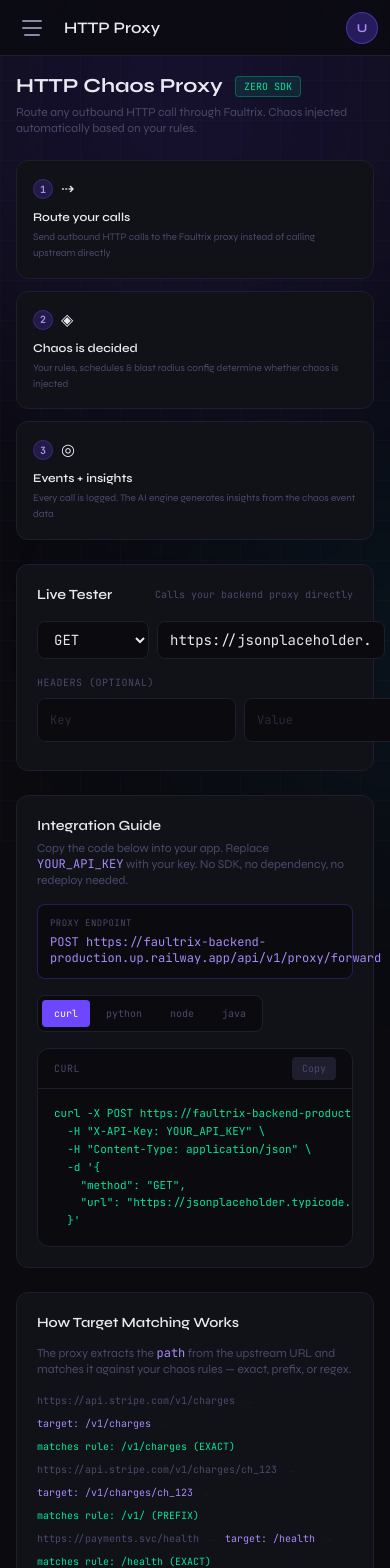
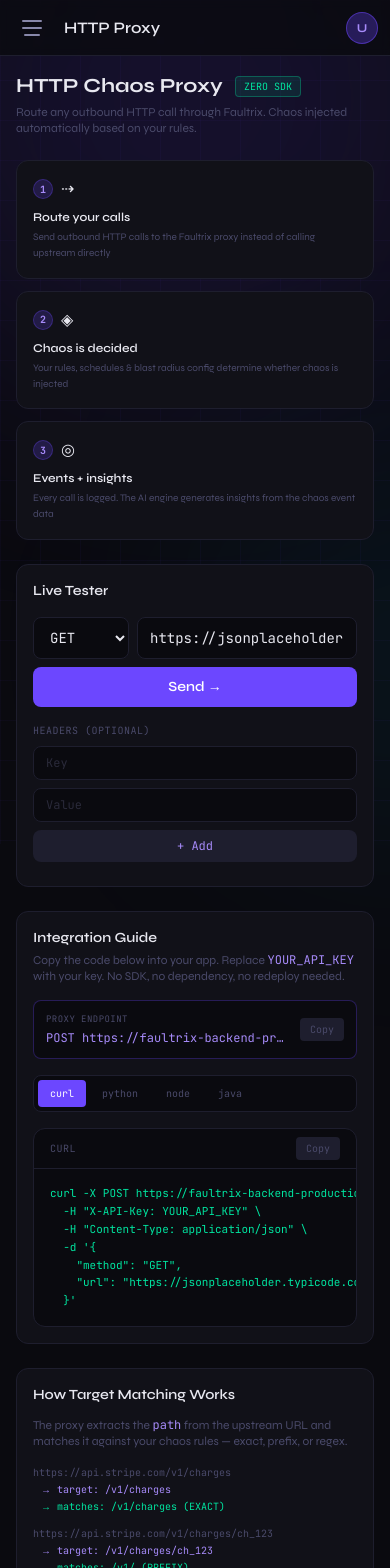
Before and after one commit to adit088/faultrix-frontend, a Next.js app: page /proxy in a window 390 px wide. Shown: the top 1568 px of the page. Built offline with nearby package versions, Linux system fonts and the light colour scheme.

Commit message:
fix: mobile responsive layout for proxy page

```diff
--- a/src/app/proxy/page.tsx
+++ b/src/app/proxy/page.tsx
@@ -11,22 +11,20 @@ const BACKEND_URL = "https://faultrix-backend-production.up.railway.app/api/v1"
 const HTTP_METHODS = ["GET", "POST", "PUT", "PATCH", "DELETE"]
 
 const CHAOS_TYPE_COLORS: Record<ProxyChaosType, string> = {
-  // Original types
-  LATENCY:        "text-[#f59e0b]",
-  ERROR_4XX:      "text-[#ff3b5c]",
-  ERROR_5XX:      "text-[#ff3b5c]",
-  TIMEOUT:        "text-[#ff3b5c]",
-  EXCEPTION:      "text-[#ff3b5c]",
-  NONE:           "text-[#00e5a0]",
-  // New types
-  PACKET_LOSS:    "text-[#ff3b5c]",
-  DNS_FAILURE:    "text-[#ff3b5c]",
-  BANDWIDTH_LIMIT:"text-[#f59e0b]",
-  CORRUPT_BODY:   "text-[#a78bfa]",
-  HEADER_INJECT:  "text-[#a78bfa]",
-  CPU_SPIKE:      "text-[#f59e0b]",
-  MEMORY_PRESSURE:"text-[#f59e0b]",
-  BLACKHOLE:      "text-[#ff3b5c]",
+  LATENCY:          "text-[#f59e0b]",
+  ERROR_4XX:        "text-[#ff3b5c]",
+  ERROR_5XX:        "text-[#ff3b5c]",
+  TIMEOUT:          "text-[#ff3b5c]",
+  EXCEPTION:        "text-[#ff3b5c]",
+  NONE:             "text-[#00e5a0]",
+  PACKET_LOSS:      "text-[#ff3b5c]",
+  DNS_FAILURE:      "text-[#ff3b5c]",
+  BANDWIDTH_LIMIT:  "text-[#f59e0b]",
+  CORRUPT_BODY:     "text-[#ff3b5c]",
+  HEADER_INJECT:    "text-[#a78bfa]",
+  CPU_SPIKE:        "text-[#f59e0b]",
+  MEMORY_PRESSURE:  "text-[#f59e0b]",
+  BLACKHOLE:        "text-[#ff3b5c]",
 }
 
 const CODE_EXAMPLES = {
@@ -227,18 +225,20 @@ export default function ProxyPage() {
       </div>
 
       {/* ── Live Tester ── */}
-      <div className="bg-[#111118] border border-[#1e1e2e] rounded-xl p-5 space-y-4">
+      <div className="bg-[#111118] border border-[#1e1e2e] rounded-xl p-4 sm:p-5 space-y-4">
         <div className="flex items-center justify-between">
           <p className="text-sm font-semibold text-[#e8e8f0]">Live Tester</p>
-          <span className="text-[10px] font-mono text-[#4a4a6a]">Calls your backend proxy directly</span>
+          <span className="text-[10px] font-mono text-[#4a4a6a] hidden sm:block">Calls your backend proxy directly</span>
         </div>
 
-        {/* Method + URL */}
+        {/* Method row — stacked on mobile, inline on sm+ */}
+        <div className="flex flex-col gap-2">
+          {/* Method + URL on same row, but URL takes full width below on mobile */}
           <div className="flex gap-2">
             <select
               value={method}
               onChange={e => setMethod(e.target.value)}
-            className="bg-[#0a0a0f] border border-[#1e1e2e] rounded-lg px-3 py-2 text-sm text-[#e8e8f0] font-mono focus:outline-none focus:border-[#6c47ff] w-28 flex-shrink-0"
+              className="bg-[#0a0a0f] border border-[#1e1e2e] rounded-lg px-3 py-2.5 text-sm text-[#e8e8f0] font-mono focus:outline-none focus:border-[#6c47ff] w-24 flex-shrink-0"
             >
               {HTTP_METHODS.map(m => <option key={m}>{m}</option>)}
             </select>
@@ -248,13 +248,15 @@ export default function ProxyPage() {
               onChange={e => setUrl(e.target.value)}
               placeholder="https://api.yourservice.com/endpoint"
               onKeyDown={e => e.key === "Enter" && runProxy()}
-            className="flex-1 bg-[#0a0a0f] border border-[#1e1e2e] rounded-lg px-3 py-2 text-sm text-[#e8e8f0] font-mono focus:outline-none focus:border-[#6c47ff] placeholder:text-[#2a2a3a]"
+              className="flex-1 min-w-0 bg-[#0a0a0f] border border-[#1e1e2e] rounded-lg px-3 py-2.5 text-sm text-[#e8e8f0] font-mono focus:outline-none focus:border-[#6c47ff] placeholder:text-[#2a2a3a]"
             />
+          </div>
+          {/* Send button — full width on mobile, auto on larger */}
           <button
             onClick={runProxy}
             disabled={loading || !url.trim()}
             className={cn(
-              "px-5 py-2 rounded-lg text-sm font-semibold transition-all whitespace-nowrap flex items-center gap-2 flex-shrink-0",
+              "w-full sm:w-auto sm:self-end px-5 py-2.5 rounded-lg text-sm font-semibold transition-all flex items-center justify-center gap-2",
               loading || !url.trim()
                 ? "bg-[#1e1e2e] text-[#4a4a6a] cursor-not-allowed"
                 : "bg-[#6c47ff] text-white hover:bg-[#7c57ff] active:scale-95"
@@ -270,33 +272,34 @@ export default function ProxyPage() {
         {/* Headers */}
         <div>
           <p className="text-[10px] font-mono text-[#4a4a6a] uppercase tracking-wider mb-2">Headers (optional)</p>
-          <div className="flex gap-2 mb-2">
+          {/* Key + Value stacked on mobile */}
+          <div className="flex flex-col sm:flex-row gap-2 mb-2">
             <input
               value={headerKey}
               onChange={e => setHeaderKey(e.target.value)}
               placeholder="Key"
-              className="flex-1 bg-[#0a0a0f] border border-[#1e1e2e] rounded-lg px-3 py-1.5 text-xs text-[#e8e8f0] font-mono focus:outline-none focus:border-[#6c47ff] placeholder:text-[#2a2a3a]"
+              className="flex-1 bg-[#0a0a0f] border border-[#1e1e2e] rounded-lg px-3 py-2 text-xs text-[#e8e8f0] font-mono focus:outline-none focus:border-[#6c47ff] placeholder:text-[#2a2a3a]"
             />
             <input
               value={headerVal}
               onChange={e => setHeaderVal(e.target.value)}
               placeholder="Value"
               onKeyDown={e => e.key === "Enter" && addHeader()}
-              className="flex-1 bg-[#0a0a0f] border border-[#1e1e2e] rounded-lg px-3 py-1.5 text-xs text-[#e8e8f0] font-mono focus:outline-none focus:border-[#6c47ff] placeholder:text-[#2a2a3a]"
+              className="flex-1 bg-[#0a0a0f] border border-[#1e1e2e] rounded-lg px-3 py-2 text-xs text-[#e8e8f0] font-mono focus:outline-none focus:border-[#6c47ff] placeholder:text-[#2a2a3a]"
             />
             <button
               onClick={addHeader}
-              className="px-3 py-1.5 rounded-lg bg-[#1e1e2e] text-[#a78bfa] text-xs font-mono hover:bg-[#2a2a3a] transition-colors"
+              className="w-full sm:w-auto px-4 py-2 rounded-lg bg-[#1e1e2e] text-[#a78bfa] text-xs font-mono hover:bg-[#2a2a3a] transition-colors"
             >
               + Add
             </button>
           </div>
           {Object.entries(headers).map(([k, v]) => (
             <div key={k} className="flex items-center gap-2 mb-1">
-              <span className="text-[10px] font-mono text-[#a78bfa] bg-[#6c47ff]/10 px-2 py-0.5 rounded border border-[#6c47ff]/20">
+              <span className="text-[10px] font-mono text-[#a78bfa] bg-[#6c47ff]/10 px-2 py-0.5 rounded border border-[#6c47ff]/20 truncate max-w-[80%]">
                 {k}: {v}
               </span>
-              <button onClick={() => removeHeader(k)} className="text-[#4a4a6a] hover:text-[#ff3b5c] text-xs transition-colors">✕</button>
+              <button onClick={() => removeHeader(k)} className="text-[#4a4a6a] hover:text-[#ff3b5c] text-xs transition-colors flex-shrink-0">✕</button>
             </div>
           ))}
         </div>
@@ -318,7 +321,7 @@ export default function ProxyPage() {
 
       {/* ── Error ── */}
       {error && (
-        <div className="bg-[#ff3b5c]/10 border border-[#ff3b5c]/30 rounded-xl p-4 text-sm text-[#ff3b5c] font-mono">
+        <div className="bg-[#ff3b5c]/10 border border-[#ff3b5c]/30 rounded-xl p-4 text-sm text-[#ff3b5c] font-mono break-words">
           ⚠ {error}
         </div>
       )}
@@ -326,11 +329,11 @@ export default function ProxyPage() {
       {/* ── Result ── */}
       {result && (
         <div className={cn(
-          "rounded-xl border p-5 space-y-4",
+          "rounded-xl border p-4 sm:p-5 space-y-4",
           result.chaosInjected ? "bg-[#111118] border-[#ff3b5c]/40" : "bg-[#111118] border-[#00e5a0]/40"
         )}>
           {/* Result header */}
-          <div className="flex items-center justify-between flex-wrap gap-3">
+          <div className="flex flex-col sm:flex-row sm:items-center sm:justify-between gap-2">
             <div className="flex items-center gap-3">
               <div className={cn(
                 "w-3 h-3 rounded-full flex-shrink-0",
@@ -340,26 +343,26 @@ export default function ProxyPage() {
                 "text-sm font-bold",
                 result.chaosInjected ? "text-[#ff3b5c]" : "text-[#00e5a0]"
               )}>
-                {result.chaosInjected ? `Chaos Injected — ${result.chaosType}` : "Clean Request — No Chaos"}
+                {result.chaosInjected ? `Chaos — ${result.chaosType}` : "Clean — No Chaos"}
               </span>
             </div>
-            <div className="flex items-center gap-2">
+            <div className="flex items-center gap-2 pl-6 sm:pl-0">
               <StatusBadge status={result.status} />
               {result.injectedDelayMs > 0 && (
-                <span className="text-xs font-mono text-[#f59e0b]">+{result.injectedDelayMs}ms latency</span>
+                <span className="text-xs font-mono text-[#f59e0b]">+{result.injectedDelayMs}ms</span>
               )}
             </div>
           </div>
 
-          {/* Metadata grid */}
-          <div className="grid grid-cols-2 sm:grid-cols-4 gap-3">
+          {/* Metadata grid — 2 cols on mobile, 4 on sm+ */}
+          <div className="grid grid-cols-2 sm:grid-cols-4 gap-2 sm:gap-3">
             <div className="bg-[#0a0a0f] rounded-lg p-3 border border-[#1e1e2e]">
-              <p className="text-[9px] font-mono text-[#4a4a6a] uppercase tracking-wider">Target Matched</p>
+              <p className="text-[9px] font-mono text-[#4a4a6a] uppercase tracking-wider">Target</p>
               <p className="text-xs font-mono text-[#a78bfa] mt-1 truncate">{result.target}</p>
             </div>
             <div className="bg-[#0a0a0f] rounded-lg p-3 border border-[#1e1e2e]">
               <p className="text-[9px] font-mono text-[#4a4a6a] uppercase tracking-wider">Chaos Type</p>
-              <p className={cn("text-xs font-mono font-bold mt-1", result.chaosType ? CHAOS_TYPE_COLORS[result.chaosType] : "text-[#00e5a0]")}>
+              <p className={cn("text-xs font-mono font-bold mt-1 truncate", result.chaosType ? CHAOS_TYPE_COLORS[result.chaosType] : "text-[#00e5a0]")}>
                 {result.chaosType ?? "NONE"}
               </p>
             </div>
@@ -368,7 +371,7 @@ export default function ProxyPage() {
               <p className="text-[9px] font-mono text-[#8888aa] mt-1 truncate">{result.requestId}</p>
             </div>
             <div className="bg-[#0a0a0f] rounded-lg p-3 border border-[#1e1e2e]">
-              <p className="text-[9px] font-mono text-[#4a4a6a] uppercase tracking-wider">Delay Injected</p>
+              <p className="text-[9px] font-mono text-[#4a4a6a] uppercase tracking-wider">Delay</p>
               <p className="text-xs font-mono font-bold text-[#f59e0b] mt-1">{result.injectedDelayMs}ms</p>
             </div>
           </div>
@@ -380,9 +383,9 @@ export default function ProxyPage() {
               {Object.entries(result.headers)
                 .filter(([k]) => k.startsWith("X-Faultrix"))
                 .map(([k, v]) => (
-                  <div key={k} className="flex items-center gap-2 text-[10px] font-mono mb-1">
-                    <span className="text-[#6c47ff]">{k}:</span>
-                    <span className="text-[#e8e8f0]">{v}</span>
+                  <div key={k} className="flex items-start gap-2 text-[10px] font-mono mb-1 flex-wrap">
+                    <span className="text-[#6c47ff] flex-shrink-0">{k}:</span>
+                    <span className="text-[#e8e8f0] break-all">{v}</span>
                   </div>
                 ))
               }
@@ -400,7 +403,7 @@ export default function ProxyPage() {
               </button>
               {showBody && (
                 <div className="bg-[#0a0a0f] rounded-lg p-3 border border-[#1e1e2e] overflow-x-auto">
-                  <pre className="text-[10px] font-mono text-[#8888aa] whitespace-pre-wrap leading-relaxed">
+                  <pre className="text-[10px] font-mono text-[#8888aa] whitespace-pre-wrap leading-relaxed break-words">
                     {(() => {
                       try { return JSON.stringify(JSON.parse(result.body!), null, 2) }
                       catch { return result.body }
@@ -414,7 +417,7 @@ export default function ProxyPage() {
       )}
 
       {/* ── Integration Guide ── */}
-      <div className="bg-[#111118] border border-[#1e1e2e] rounded-xl p-5 space-y-4">
+      <div className="bg-[#111118] border border-[#1e1e2e] rounded-xl p-4 sm:p-5 space-y-4">
         <div>
           <p className="text-sm font-semibold text-[#e8e8f0] mb-1">Integration Guide</p>
           <p className="text-xs text-[#4a4a6a]">
@@ -425,21 +428,22 @@ export default function ProxyPage() {
 
         {/* Proxy endpoint box */}
         <div className="bg-[#0a0a0f] rounded-lg p-3 border border-[#6c47ff]/30 flex items-center justify-between gap-3">
-          <div>
+          <div className="min-w-0">
             <p className="text-[9px] font-mono text-[#4a4a6a] uppercase tracking-wider mb-1">Proxy Endpoint</p>
-            <p className="text-xs font-mono text-[#a78bfa]">POST {BACKEND_URL}/proxy/forward</p>
+            <p className="text-xs font-mono text-[#a78bfa] truncate">POST {BACKEND_URL}/proxy/forward</p>
           </div>
           <CopyButton text={`${BACKEND_URL}/proxy/forward`} />
         </div>
 
-        {/* Language tabs */}
-        <div className="flex items-center gap-1 bg-[#0a0a0f] border border-[#1e1e2e] rounded-lg p-1 w-fit">
+        {/* Language tabs — scrollable on mobile */}
+        <div className="overflow-x-auto">
+          <div className="flex items-center gap-1 bg-[#0a0a0f] border border-[#1e1e2e] rounded-lg p-1 w-fit min-w-full sm:min-w-0">
             {(["curl", "python", "node", "java"] as const).map(lang => (
               <button
                 key={lang}
                 onClick={() => setActiveTab(lang)}
                 className={cn(
-                "text-[10px] font-mono px-3 py-1.5 rounded transition-all",
+                  "text-[10px] font-mono px-3 py-1.5 rounded transition-all whitespace-nowrap",
                   activeTab === lang
                     ? "bg-[#6c47ff] text-white"
                     : "text-[#4a4a6a] hover:text-[#e8e8f0]"
@@ -449,6 +453,7 @@ export default function ProxyPage() {
               </button>
             ))}
           </div>
+        </div>
 
         <CodeBlock
           code={CODE_EXAMPLES[activeTab](url || exampleUrl)}
@@ -457,24 +462,22 @@ export default function ProxyPage() {
       </div>
 
       {/* ── How target matching works ── */}
-      <div className="bg-[#111118] border border-[#1e1e2e] rounded-xl p-5">
+      <div className="bg-[#111118] border border-[#1e1e2e] rounded-xl p-4 sm:p-5">
         <p className="text-sm font-semibold text-[#e8e8f0] mb-3">How Target Matching Works</p>
         <p className="text-xs text-[#4a4a6a] mb-4">
           The proxy extracts the <span className="text-[#a78bfa] font-mono">path</span> from the upstream URL
           and matches it against your chaos rules — exact, prefix, or regex.
         </p>
-        <div className="space-y-2">
+        <div className="space-y-3">
           {[
             { url: "https://api.stripe.com/v1/charges", target: "/v1/charges", rule: "/v1/charges (EXACT)" },
             { url: "https://api.stripe.com/v1/charges/ch_123", target: "/v1/charges/ch_123", rule: "/v1/ (PREFIX)" },
             { url: "https://payments.svc/health", target: "/health", rule: "/health (EXACT)" },
           ].map(ex => (
-            <div key={ex.url} className="flex items-center gap-2 text-[10px] font-mono flex-wrap">
-              <span className="text-[#4a4a6a]">{ex.url}</span>
-              <span className="text-[#1e1e2e]">→</span>
-              <span className="text-[#a78bfa]">target: {ex.target}</span>
-              <span className="text-[#1e1e2e]">→</span>
-              <span className="text-[#00e5a0]">matches rule: {ex.rule}</span>
+            <div key={ex.url} className="text-[10px] font-mono space-y-0.5">
+              <p className="text-[#4a4a6a] truncate">{ex.url}</p>
+              <p className="text-[#a78bfa] pl-2">→ target: {ex.target}</p>
+              <p className="text-[#00e5a0] pl-2">→ matches: {ex.rule}</p>
             </div>
           ))}
         </div>
```
Also changed, not shown: 1 other file (tests, documents, lock files or other folders). Lines whose indentation alone changed are shown as unchanged.
